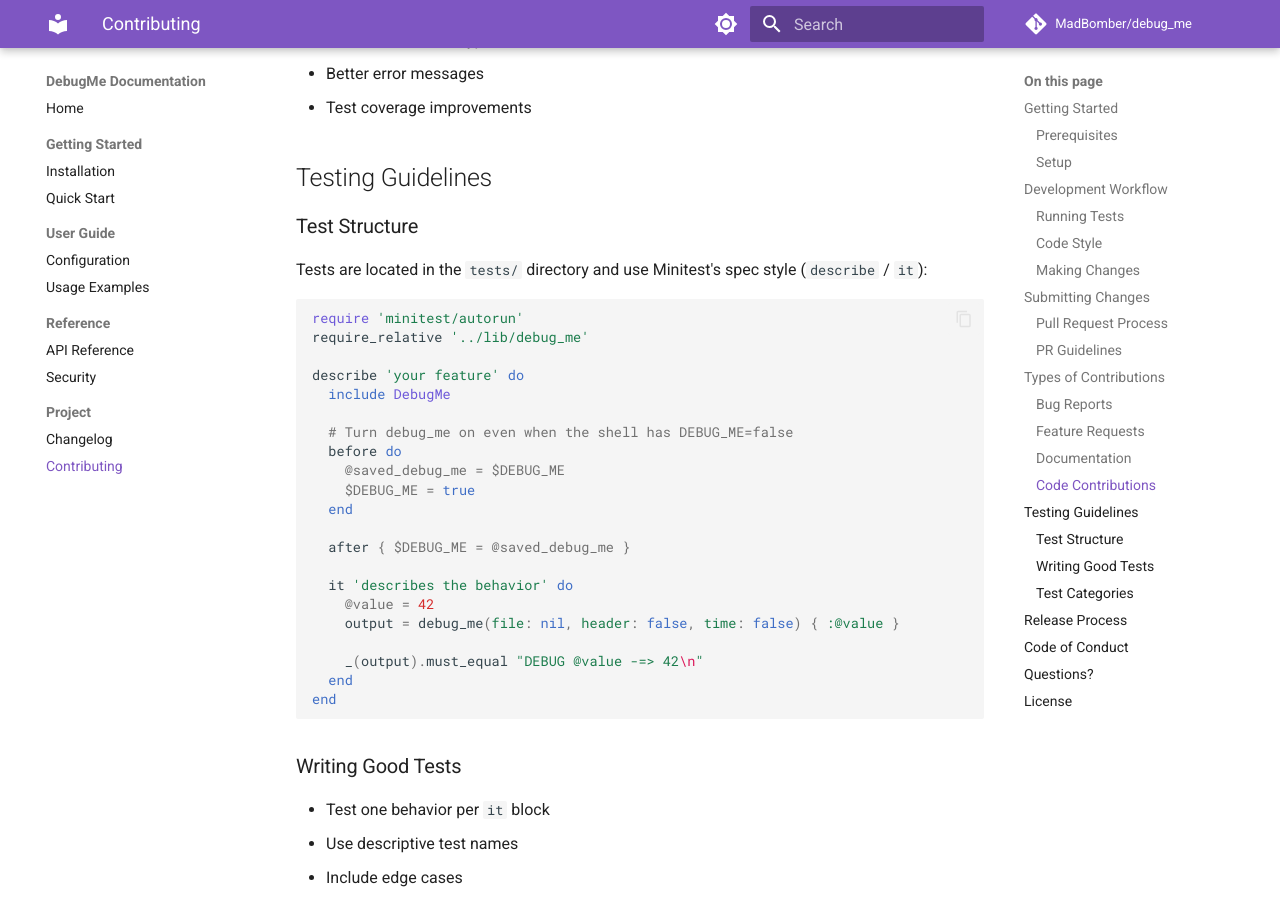
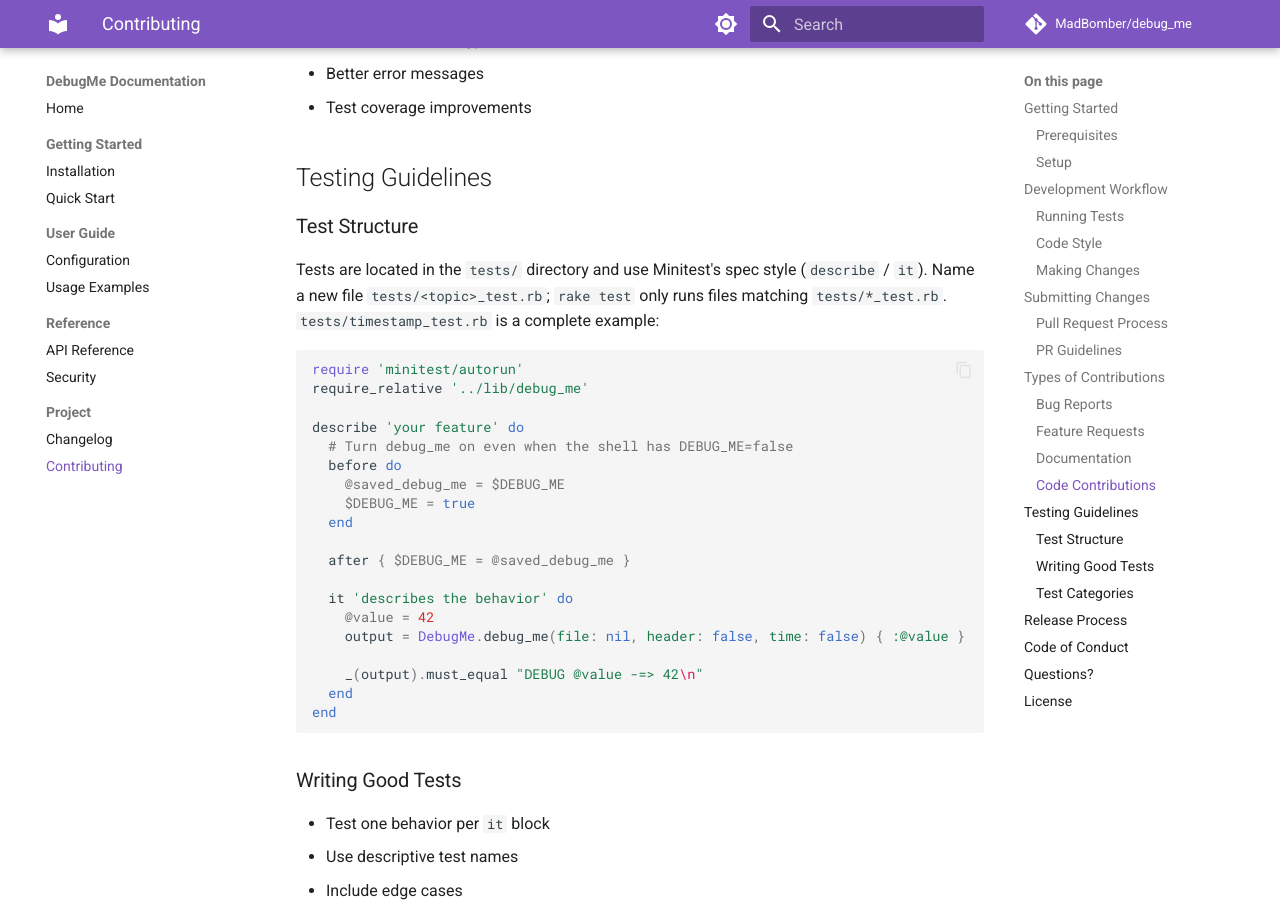
Before and after one commit to MadBomber/debug_me, an MkDocs documentation site: the page built from docs/contributing.md, in a window 1280 px wide and 900 px high, scrolled down 3288 px. Built offline with MkDocs 1.6.1 and Material for MkDocs 9.7.7, drawn with Linux system fonts in a browser that asks for light colours; comment, search, counter and statistics services are not loaded.

Commit message:
docs: call DebugMe.debug_me in the test skeleton
Match tests/timestamp_test.rb, which calls the module method instead of
including DebugMe, point to that file as a full example, and say that
rake test only runs tests/*_test.rb.

````diff
--- a/docs/contributing.md
+++ b/docs/contributing.md
@@ -134,15 +134,13 @@ Ideas for contributions:
 
 ### Test Structure
 
-Tests are located in the `tests/` directory and use Minitest's spec style (`describe` / `it`):
+Tests are located in the `tests/` directory and use Minitest's spec style (`describe` / `it`). Name a new file `tests/<topic>_test.rb`; `rake test` only runs files matching `tests/*_test.rb`. `tests/timestamp_test.rb` is a complete example:
 
 ```ruby
 require 'minitest/autorun'
 require_relative '../lib/debug_me'
 
 describe 'your feature' do
-  include DebugMe
-
   # Turn debug_me on even when the shell has DEBUG_ME=false
   before do
     @saved_debug_me = $DEBUG_ME
````
Also changed, not shown: other parts of docs/contributing.md (+1 -1 lines).
